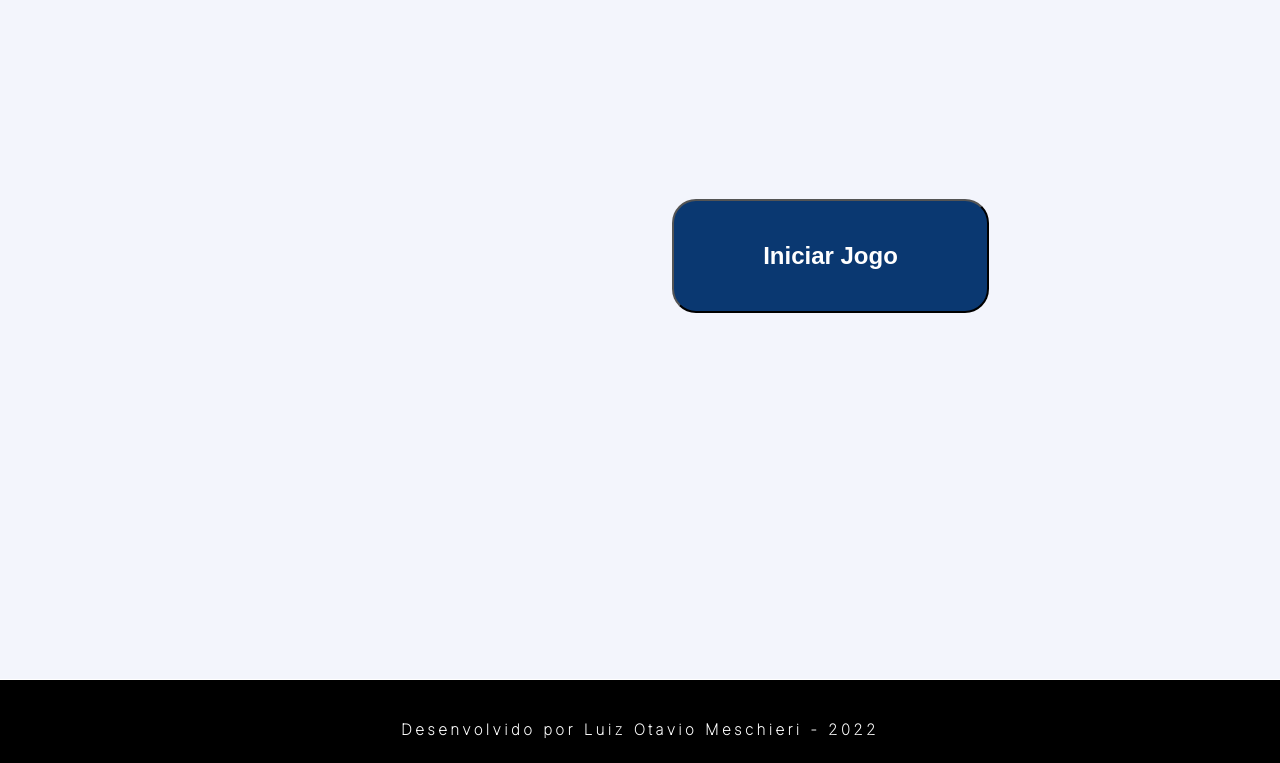
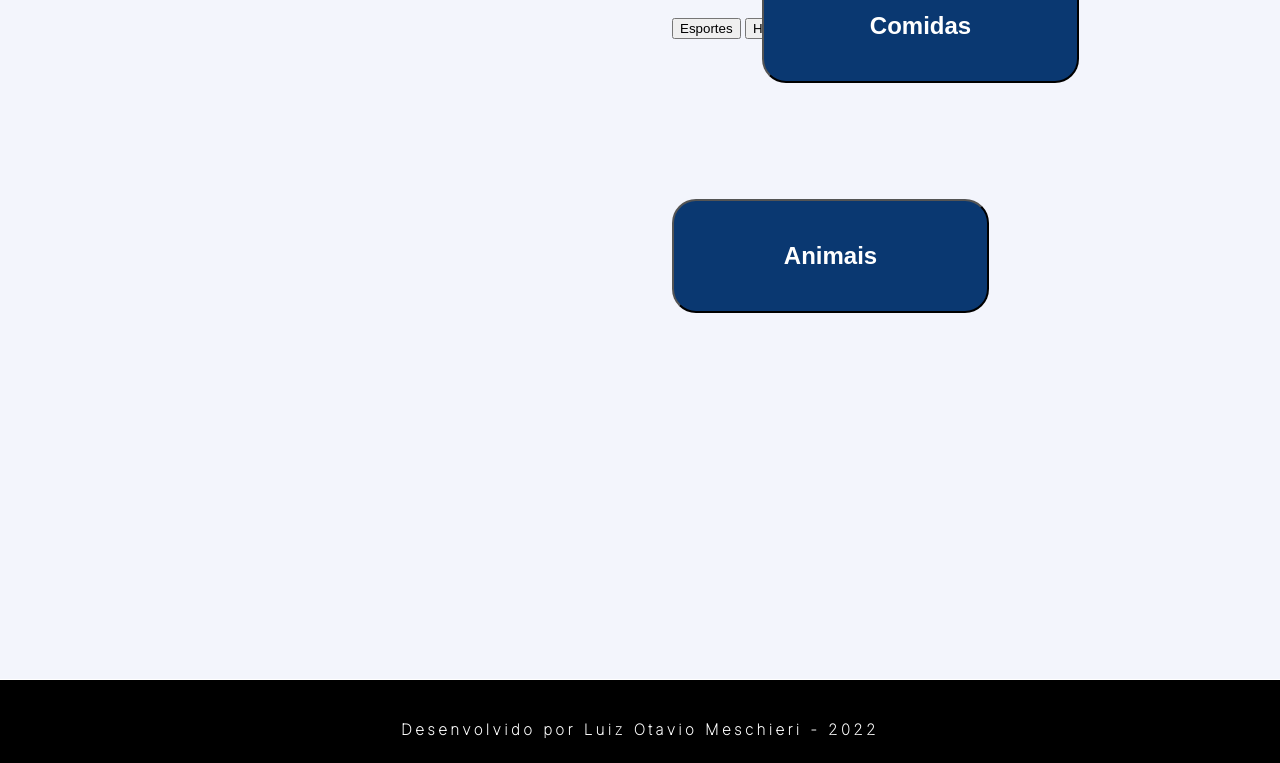
Before and after one commit to otaviomeschieri/jogo-da-forca, a plain HTML site: page index.html in a window 1280 px wide. Shown: the part 121-884 px from the top of the page. Drawn offline with Linux system fonts and the light colour scheme.

Commit message:
Criação das categorias do jogo

```diff
--- a/forca.js
+++ b/forca.js
@@ -1,5 +1,3 @@
-// Seletores
-let palavras = ['ALURA', 'FORCA', 'HTML', 'ORACLE', 'JAVASCRIPT', 'LOGICA', 'PROGRAMA', 'DESAFIO'];
 let tela = document.getElementById("forca").getContext("2d");
 let palavraSecreta = "";
 //let dica = "";
@@ -12,8 +10,8 @@ let teclas = document.getElementsByClassName("botao-teclado");
 
 document.getElementById("div-fim-de-jogo").style.display = "none";
 
-function escolherPalavraSecreta() {
-    let palavra = palavras[Math.floor(Math.random() * palavras.length)]
+function escolherPalavraSecreta(evento) {
+    let palavra = evento[Math.floor(Math.random() * evento.length)]
     palavraSecreta = palavra;
     //dica = palavra[1]
     console.log(palavraSecreta);
@@ -67,9 +65,24 @@ function adicionaAcertos() {
     //console.log(acertos);
 }
 
-function iniciaJogo() {
+function jogoAnimais() {
     document.getElementById("div-desaparece").style.display = 'none';
-    escolherPalavraSecreta();
+    escolherPalavraSecreta(sorteiaAnimal);
+    desenharCanvas();
+    desenharLinhas();
+    escreverLetraIncorreta();
+    //mostraDica();
+    //document.getElementById("teclado-virtual").style.display = "flex";
+
+    document.onkeydown = (e) => {
+        let letra = e.key.toUpperCase();
+        verificaLetraClicada(letra);
+    }
+}
+
+function jogoComidas() {
+    document.getElementById("div-desaparece").style.display = 'none';
+    escolherPalavraSecreta(sorteiaComida);
     desenharCanvas();
     desenharLinhas();
     escreverLetraIncorreta();
--- a/index.html
+++ b/index.html
@@ -14,10 +14,16 @@
     </header>
     <main>
         <section id="div-desaparece" class="botoes-home">
-            <a href="#forca">
-            <!-- Botão -->
-                <input class="btn-iniciar" type="submit" value="Iniciar Jogo" id="iniciar-jogo" onclick="iniciaJogo()">
-            </a>
+            <h1>Jogo da forca</h1>
+            <h2>Escolha uma categoria</h2>
+            <div class="btn-categorias">
+                <input class="btn-animais" type="submit" value="Animais" id="cat-animais" onclick="jogoAnimais()">
+                <input class="btn-comidas" type="submit" value="Comidas" id="cat-comidas" onclick="jogoComidas()">
+                <input class="btn-esportes" type="submit" value="Esportes" id="cat-esportes" onclick="jogoEsportes()">
+                <input class="btn-hobbies" type="submit" value="Hobbies" id="cat-hobbies" onclick="jogoHobbies()">
+                <input class="btn-profissoes" type="submit" value="Profissões" id="cat-profissoes" onclick="jogoProfissoes()">
+                <input class="btn-todas" type="submit" value="Todas as categorias" id="cat-todas" onclick="jogoTodas()">
+            </div>
         </section>
         <section id="div-aparece-forca" class="canvas">
             <!-- Canvas -->
@@ -49,6 +55,7 @@
     <!-- Links -->
     <script type="text/javascript" src="forca.js"></script>
     <script type="text/javascript" src="canvas.js"></script>
+    <script type="text/javascript" src="palavras.js"></script>
 
 </body>
 </html>
--- /dev/null
+++ b/palavras.js
@@ -0,0 +1,10 @@
+let sorteiaAnimal = ['ARARA', 'ANDORINHA', 'HIENA', 'ORNITORRINCO', 'ORANGOTANGO', 'LONTRA', 'PANDA', 'OVELHA', 'BALEIA',
+'GUAXINIM', 'FLAMINGO', 'IGUANA', 'SARDINHA', 'CANGURU', 'PANTERA'];
+let sorteiaComida = ['CALZONE', 'SORVETE', 'ABACATE', 'GORGONZOLA', 'BISCOITO', 'TEMAKI', 'PASTEL', 'ESPAGUETE', 'LINGUIÇA',
+'BRIGADEIRO', 'BERINJELA', 'ALCACHOFRA', 'EMPADA', 'GUISADO', 'INHAME', 'ESCONDIDINHO'];
+let sorteiaEsportes = ['FUTEBOL', 'AUTOMOBILISMO', 'PARAQUEDISMO', 'BADMINTON', 'TAEKWONDO', 'BASQUETE', 'CURLING',
+'CAPOEIRA', 'CICLISMO', 'ATLETISMO', 'HANDEBOL', 'LACROSSE', 'SNOWBOARD', 'ESGRIMA', 'RUGBY'];
+let sorteiaHobbies = ['MEDITAR', 'ARTESANATO', 'FOTOGRAFIA', 'COSTURA', 'ESCALADA', 'COZINHAR', 'PINTURA', 'CORRIDA',
+'DANÇAR', 'COLECIONAR', 'JARDINAGEM', 'VIAJAR', 'LEITURA'];
+let sorteiaProfissoes = ['ADVOGADO', 'ARQUITETO', 'POLICIAL', 'BOMBEIRO', 'FAXINEIRO', 'PROFESSOR', 'ELETRICISTA',
+'HISTORIADOR', 'FIGURINISTA', 'MARCENEIRO', 'JOALHEIRO', 'PADEIRO'];
--- a/style.css
+++ b/style.css
@@ -22,7 +22,7 @@ body {
 
 }
 
-.btn-iniciar {
+.btn-animais {
     display: flex;
     flex-direction: row;
     align-items: flex-start;
@@ -33,6 +33,34 @@ body {
     height: 114px;
     left: 0;
     top: 20rem;
+
+    /* Dark blue/dark-blue-300 */
+
+    background: #0A3871;
+    border-radius: 24px;
+    font-style: normal;
+    font-weight: 600;
+    font-size: 24px;
+    line-height: 22px;
+    display: flex;
+    justify-content: center;
+
+  /* White */
+
+    color: #FFFFFF;
+}
+
+.btn-comidas {
+    display: flex;
+    flex-direction: row;
+    align-items: flex-start;
+    padding: 24px;
+
+    position: absolute;
+    width: 317px;
+    height: 114px;
+    left: 90px;
+    top: 90px;
 
     /* Dark blue/dark-blue-300 */
 
```
